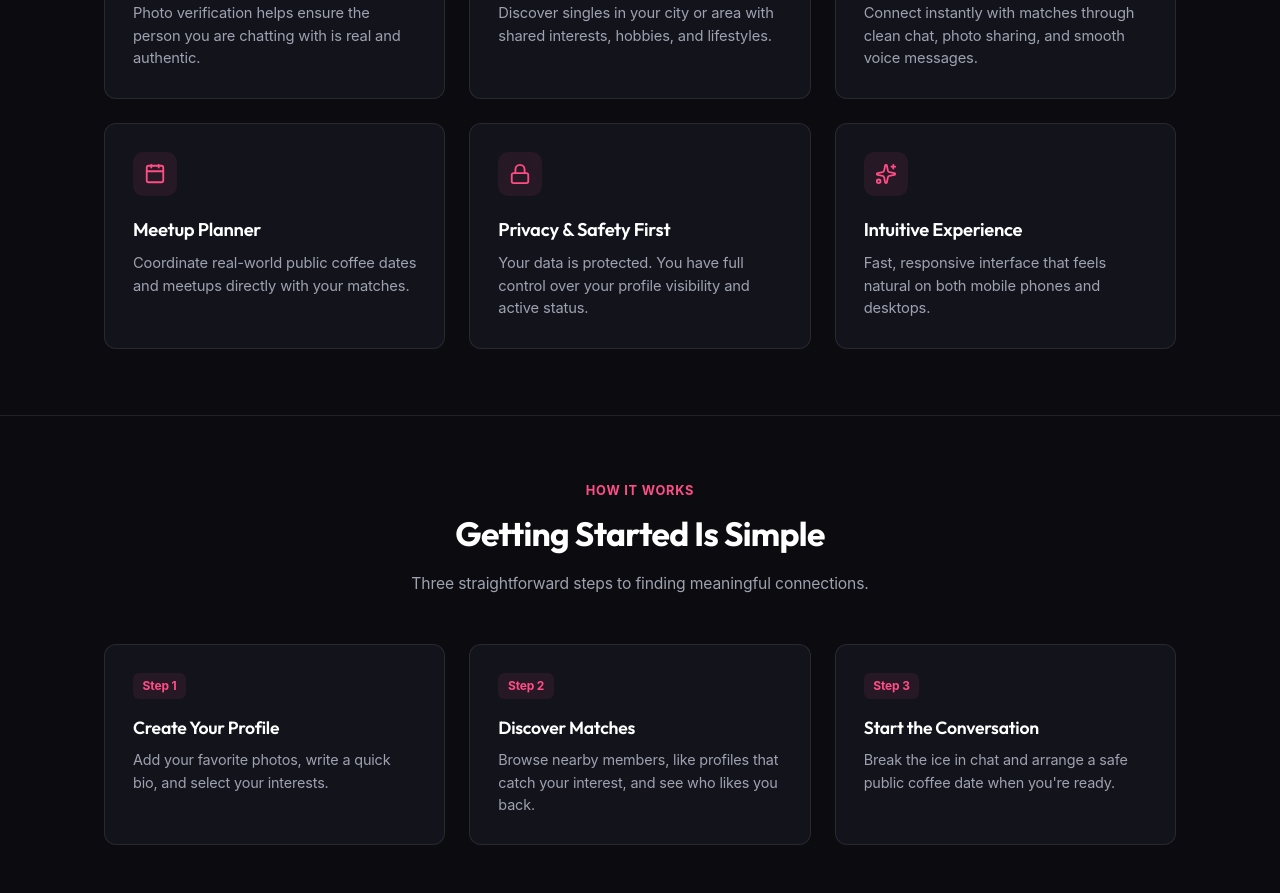
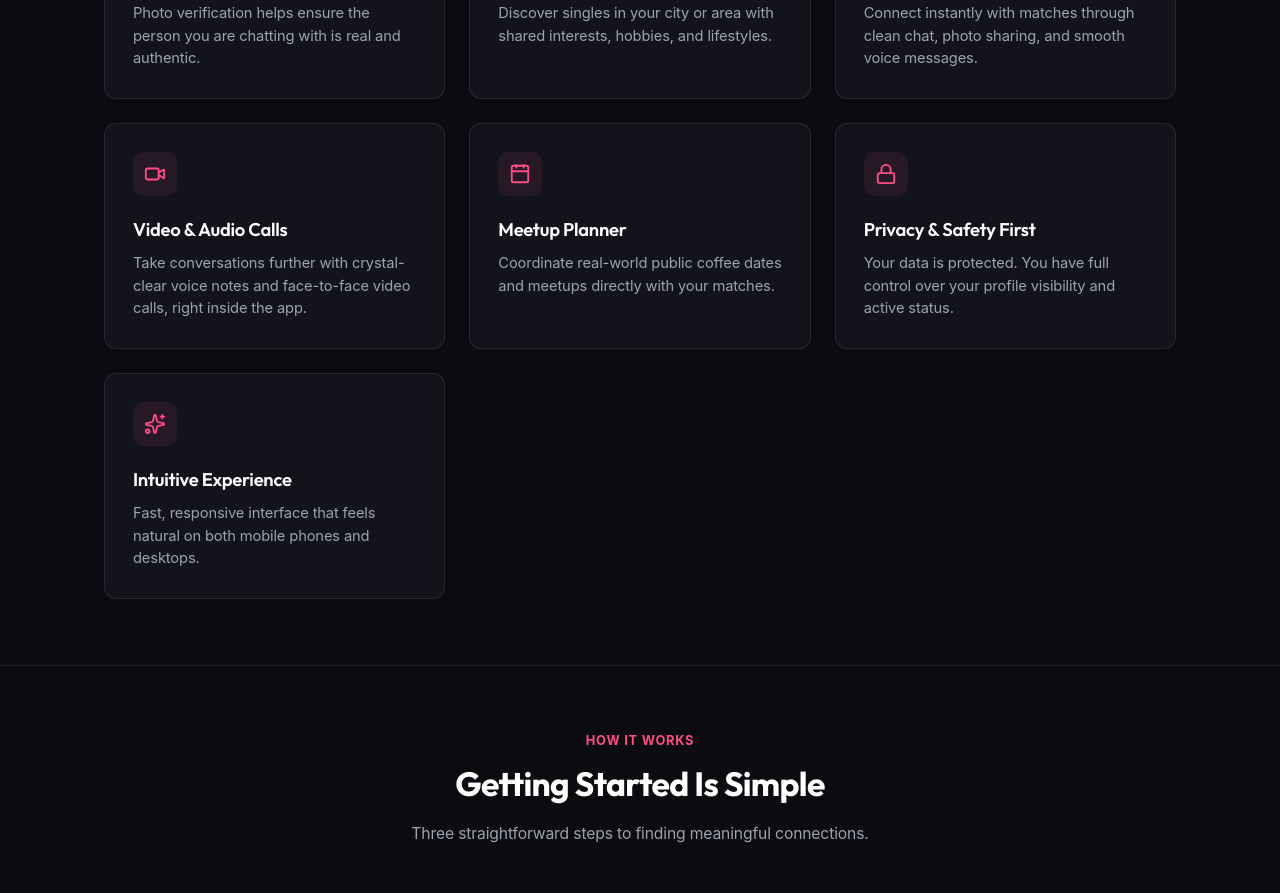
Before and after one commit to ronaldstech/snellum, a React (Vite) app: page / in a window 1280 px wide. Shown: the part 1060-1953 px from the top of the page. Built offline with nearby package versions, Linux system fonts and the light colour scheme; no server answers.

Commit message:
added a video call feature

```diff
--- a/src/components/landing/LandingPage.jsx
+++ b/src/components/landing/LandingPage.jsx
@@ -13,6 +13,7 @@ import {
   Compass,
   MessageCircle,
   Sparkles,
+  Video,
 } from 'lucide-react';
 import { useAuth } from '../../context/AuthContext';
 import ThemeToggle from '../common/ThemeToggle';
@@ -292,6 +293,16 @@ export default function LandingPage() {
 
             <div className="clean-feature-card">
               <div className="feature-icon-wrapper">
+                <Video size={22} />
+              </div>
+              <h3 className="feature-title">Video & Audio Calls</h3>
+              <p className="feature-body">
+                Take conversations further with crystal-clear voice notes and face-to-face video calls, right inside the app.
+              </p>
+            </div>
+
+            <div className="clean-feature-card">
+              <div className="feature-icon-wrapper">
                 <Calendar size={22} />
               </div>
               <h3 className="feature-title">Meetup Planner</h3>
```
